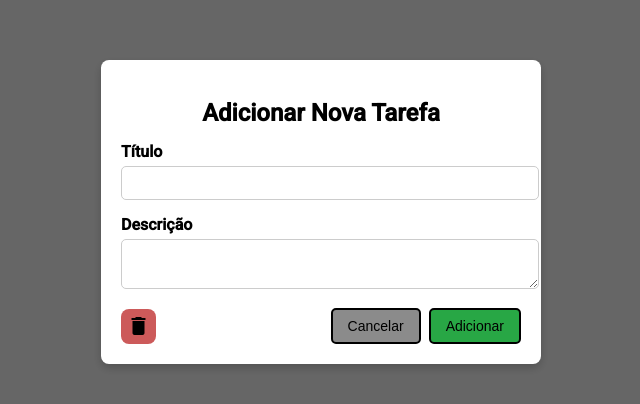
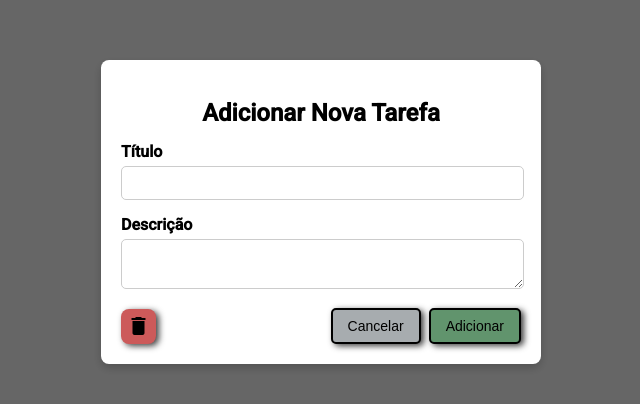
Before and after one commit to GuLuiz/to-do-list-test, an Angular app in the folder fontes/todolist-frontend/: page /edit/1 in a window 1280 px wide. Shown: the part 188-592 px from the top of the page, without its empty margins (319-959 px from the left). Built offline with nearby package versions, Linux system fonts and the light colour scheme; no server answers.

Commit message:
ajustando o frontend

```diff
--- a/fontes/todolist-frontend/src/app/admin/task/add/add.component.scss
+++ b/fontes/todolist-frontend/src/app/admin/task/add/add.component.scss
@@ -26,6 +26,7 @@
   .form-group {
     margin-bottom: 15px;
     text-align: left;
+    margin-right: 15px;
 
     label {
       display: block;
@@ -61,16 +62,24 @@
     }
 
     button[type="submit"] {
-      background: #28a745;
-      color: white;
+      background: #61946d;
+      color: black;
       border: black solid 2px;
       align-items: end;
+      box-shadow: 3px 2px 6px rgb(61, 61, 61);
+      &:hover {
+        background: #a5e0c8;
+    }
     }
 
     .cancel {
-      background: rgb(139, 139, 139);
-      color: white;
+      background: #a7acaf;
+      color: black;
       border: black solid 2px;
       margin-right: 8px;
+      box-shadow: 3px 2px 6px rgb(61, 61, 61);
+      &:hover {
+        background: #e1e6eb;
+    }
     }
   }
--- a/fontes/todolist-frontend/src/app/admin/task/edit/edit.component.scss
+++ b/fontes/todolist-frontend/src/app/admin/task/edit/edit.component.scss
@@ -26,6 +26,7 @@ h2 {
 .form-group {
     margin-bottom: 15px;
     text-align: left;
+    margin-right: 15px;
 
     label {
         display: block;
@@ -75,7 +76,11 @@ h2 {
         border-radius: 8px;
         width: 35px;
         height: 35px;
-        padding: 0; // Remove qualquer espaçamento extr
+        padding: 0;
+        box-shadow: 3px 2px 6px rgb(61, 61, 61);
+        &:hover {
+            background: #f56046;
+        }
     }
 
 
@@ -85,14 +90,22 @@ h2 {
     }
 
     button[type="submit"] {
-        background: #28a745;
+        background: #61946d;
         border: black solid 2px;
         color: black;
+        box-shadow: 3px 2px 6px rgb(61, 61, 61);
+        &:hover {
+            background: #a5e0c8;
+        }
     }
 
     .cancel {
-        background: rgb(139, 139, 139);
+        background: #a7acaf;
         border: black solid 2px;
         color: black;
+        box-shadow: 3px 2px 6px rgb(61, 61, 61);
+        &:hover {
+            background: #e1e6eb;
+        }
     }
 }
--- a/fontes/todolist-frontend/src/app/admin/task/list/list.component.html
+++ b/fontes/todolist-frontend/src/app/admin/task/list/list.component.html
@@ -1,5 +1,5 @@
 <div class="container">
-  <h2>Gerenciador de Tarefas</h2>
+  <h2>To-Do List</h2>
 
   <label for="statusFilter">Filtrar por status:</label>
   <select id="statusFilter" [(ngModel)]="selectedStatus" (change)="onStatusFilterChange()">
--- a/fontes/todolist-frontend/src/app/admin/task/list/list.component.scss
+++ b/fontes/todolist-frontend/src/app/admin/task/list/list.component.scss
@@ -5,28 +5,35 @@
     background: #fff;
     border: #333 solid;
     border-radius: 8px;
-    box-shadow: 0px 10px 20px rgba(0, 0, 0, 0.1);
+    box-shadow: 0px 10px 20px rgb(61, 61, 61);
     text-align: center;
 
     h2 {
         color: #333;
         margin-bottom: 20px;
+        background-color: #566b7c;
+        padding-right: 0;
+        border-radius: 8px;
+        box-shadow: 0px 2px 10px rgb(61, 61, 61);
     }
 }
 
 .add-task-btn {
-    font-size: medium;
+    font-size:small;
+    font-weight: bold;
     align-items: center;
-    gap: 8px;
+    gap: 5px;
     display: flex;
     margin-left: auto;
-    padding: 10px;
+    padding: 6px;
+    padding-right: 10px;
     background: #4CAF50;
-    color: white;
+    color: black;
     border: none;
     border-radius: 5px;
     cursor: pointer;
     margin-bottom: 15px;
+    box-shadow: 0px 2px 10px rgb(61, 61, 61);
 
     &:hover {
         background: #45a049;
@@ -100,15 +107,24 @@
 
 
     &.edit {
-        background: #2196F3;
-        color: white;
+        display: flex;
+        align-items: center;
+        justify-content: center;
+        background: #566b7c;
+        color: black;
+        border-radius: 8px;
+        width: 35px;
+        height: 35px;
+        padding: 0;
+        box-shadow: 3px 2px 6px rgb(61, 61, 61);
         &:hover {
-            background: #1e87db;
+            background: #7c9db8;
         }
     }
 }
 
 select {
+    margin-left: 10px;
     padding: 10px;
     border: 2px solid black;
     border-radius: 5px;
```
Also changed, not shown: 1 other file (tests, documents, lock files or other folders).
